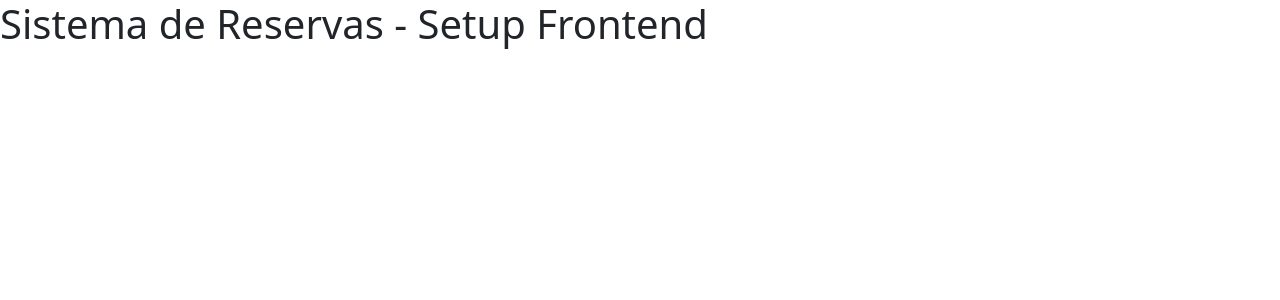
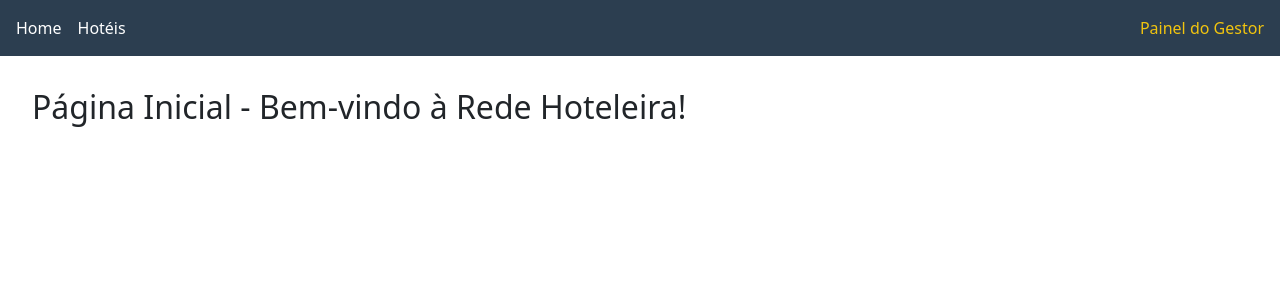
Before and after one commit to prof-ronildo-unicatolica/est_web_2026_2_turma_a_foxtrot, a React (Vite) app in the folder apps/frontend/: page / in a window 1280 px wide. Shown: the top 300 px of the page. Built offline with nearby package versions, Linux system fonts and the light colour scheme.

Commit message:
feat: criar navbar, rotas e cliente http

```diff
--- a/apps/frontend/package.json
+++ b/apps/frontend/package.json
@@ -10,10 +10,12 @@
     "preview": "vite preview"
   },
   "dependencies": {
+    "axios": "^1.19.0",
     "bootstrap": "^5.3.3",
     "leaflet": "^1.9.4",
     "react": "^18.2.0",
-    "react-dom": "^18.2.0"
+    "react-dom": "^18.2.0",
+    "react-router-dom": "^7.18.2"
   },
   "devDependencies": {
     "@types/react": "^18.2.66",
--- a/apps/frontend/src/App.jsx
+++ b/apps/frontend/src/App.jsx
@@ -1,8 +1,23 @@
+import { BrowserRouter, Routes, Route } from 'react-router-dom';
+import Navbar from './components/Navbar';
+
 function App() {
   return (
-    <div>
-      <h1>Sistema de Reservas - Setup Frontend</h1>
-    </div>
+    <BrowserRouter>
+      {/* A Navbar fica fora das rotas para aparecer fixada no topo em todas as telas */}
+      <Navbar />
+
+      <div style={{ padding: '2rem' }}>
+        <Routes>
+          {/* Rotas Públicas (Hóspedes) */}
+          <Route path="/" element={<h2>Página Inicial - Bem-vindo à Rede Hoteleira!</h2>} />
+          <Route path="/hoteis" element={<h2>Lista de Hotéis Disponíveis</h2>} />
+
+          {/* Rotas Privadas (Gestão) */}
+          <Route path="/admin" element={<h2>Dashboard da Franquia (Acesso Restrito)</h2>} />
+        </Routes>
+      </div>
+    </BrowserRouter>
   );
 }
 
--- /dev/null
+++ b/apps/frontend/src/components/Navbar.jsx
@@ -0,0 +1,14 @@
+import { Link } from 'react-router-dom';
+
+function Navbar() {
+  return (
+    <nav style={{ padding: '1rem', background: '#2c3e50', display: 'flex', gap: '1rem' }}>
+      {/* Usamos Link no lugar de <a> para trocar de tela sem recarregar a página inteira */}
+      <Link to="/" style={{ color: 'white', textDecoration: 'none' }}>Home</Link>
+      <Link to="/hoteis" style={{ color: 'white', textDecoration: 'none' }}>Hotéis</Link>
+      <Link to="/admin" style={{ color: '#f1c40f', textDecoration: 'none', marginLeft: 'auto' }}>Painel do Gestor</Link>
+    </nav>
+  );
+}
+
+export default Navbar;
```
Also changed, not shown: apps/frontend/src/services/api.js (added, +15 -0 lines), 1 other file (tests, documents, lock files or other folders).
